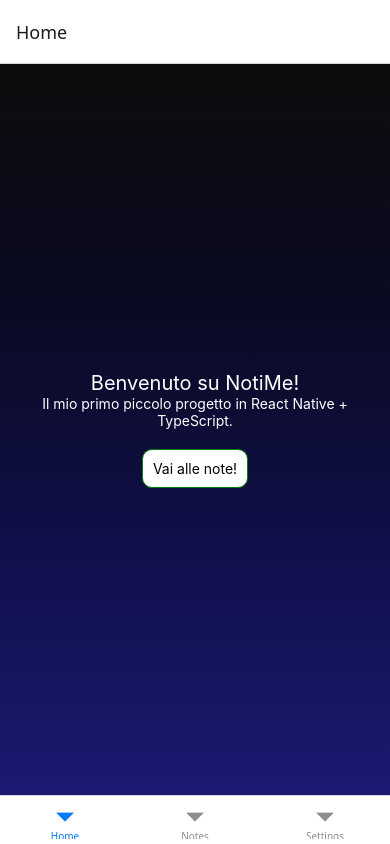
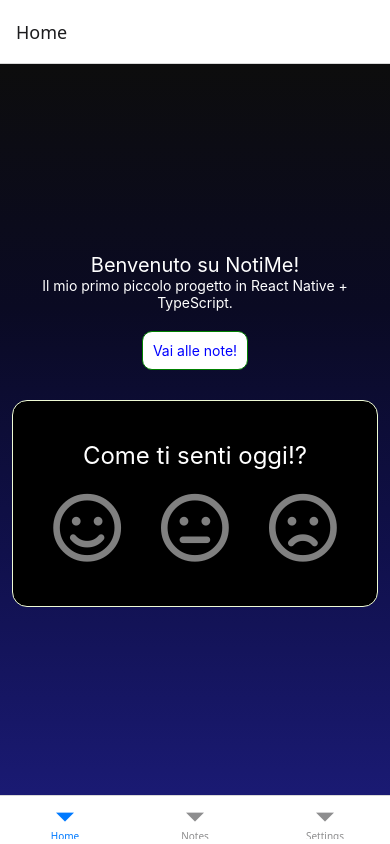
Before and after one commit to GiuseppeLiGioi/noti-me, a React Native app: screen /Home in a window 390 px wide. Built offline with nearby package versions, Linux system fonts and the light colour scheme.

Commit message:
started. structure of HomePage and base style

```diff
--- a/package.json
+++ b/package.json
@@ -9,6 +9,7 @@
     "web": "expo start --web"
   },
   "dependencies": {
+    "@expo/vector-icons": "^15.0.3",
     "@react-navigation/bottom-tabs": "^7.8.2",
     "@react-navigation/native": "^7.1.19",
     "expo": "~54.0.22",
--- a/src/Screens/HomeScreen.tsx
+++ b/src/Screens/HomeScreen.tsx
@@ -1,8 +1,12 @@
 import { View, Text, StyleSheet, TouchableOpacity } from "react-native";
+import { FontAwesome5 } from "@expo/vector-icons";
 import { LinearGradient } from "expo-linear-gradient";
+import { useState } from "react";
 
 
 export default function HomeScreen() {
+
+
 
 
     const styles = StyleSheet.create({
@@ -36,9 +40,43 @@ export default function HomeScreen() {
             textAlign: "center",
             marginTop: 20,
             maxWidth: "70%"
+        },
+
+        buttonTextTopHome:{
+            color: "blue"
+        },
+
+        containerEmojiHome:{
+            flexDirection: "row",
+            gap: 40,
+
+        },
+
+        containerBottomHome: {
+            justifyContent: "center",
+            alignContent: "center",
+            gap: 20,
+            padding: 40,
+            borderRadius: 15,
+            backgroundColor: "black",
+            textAlign: "center",
+            borderWidth: 1,
+            marginTop: 30,
+
+            borderColor: "rgba(239, 251, 213, 1)"
+        },
+
+        emojiText : {
+            textAlign: "center",
+            fontSize: 24,
+            color: "white"
         }
+
+
+
     })
 
+    const [emoji, setEmoji] = useState <'happy' | 'neutral' | 'sad' | null> (null)
 
     return (
 
@@ -50,7 +88,30 @@ export default function HomeScreen() {
 
             <Text style={styles.title}>Benvenuto su NotiMe!</Text>
             <Text style={styles.semiTitle}>Il mio primo piccolo progetto in React Native + TypeScript.</Text>
-            <TouchableOpacity style={styles.button}><Text>Vai alle note!</Text></TouchableOpacity>
+            <TouchableOpacity style={styles.button}><Text style={styles.buttonTextTopHome}>Vai alle note!</Text></TouchableOpacity>
+
+            <View style={styles.containerBottomHome}>
+                <Text style={styles.emojiText}>Come ti senti oggi!?</Text>
+
+                <View style={styles.containerEmojiHome}>
+                    <TouchableOpacity  onPress={() => setEmoji('happy')}>
+
+                    <FontAwesome5 name = "smile" size={70} color={emoji === "happy" ? "green" : "gray"}/>
+                    </TouchableOpacity>
+
+                    <TouchableOpacity onPress={() => setEmoji('neutral')}>
+
+                    <FontAwesome5 name = "meh" size={70} color={emoji === "neutral" ? "yellow" : "gray"}/>
+                    </TouchableOpacity>
+
+                    <TouchableOpacity onPress={() => setEmoji('sad')}>
+
+                    <FontAwesome5 name = "frown" size={70} color={emoji === "sad" ? "red" : "gray"}/>
+                    </TouchableOpacity>
+
+
+                </View>
+            </View>
         </LinearGradient>
 
     )
```
Also changed, not shown: 1 other file (tests, documents, lock files or other folders).
